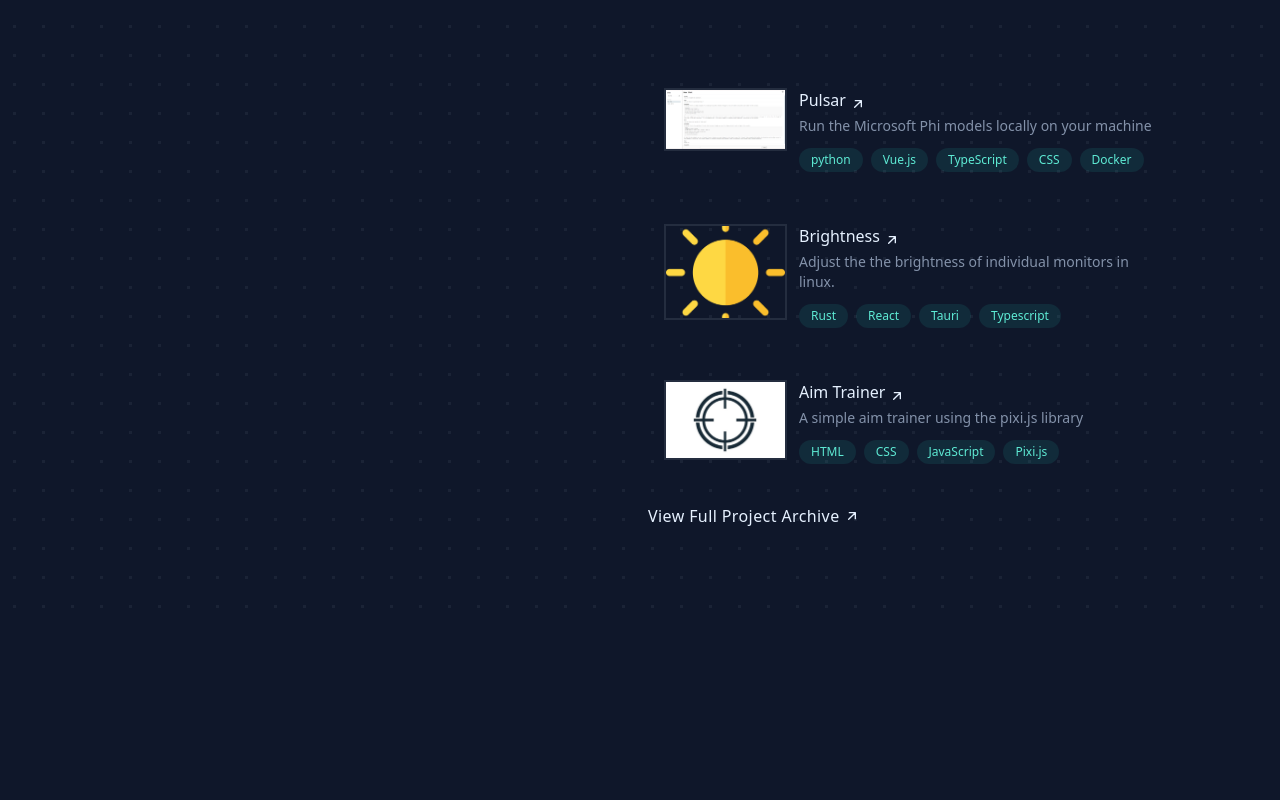
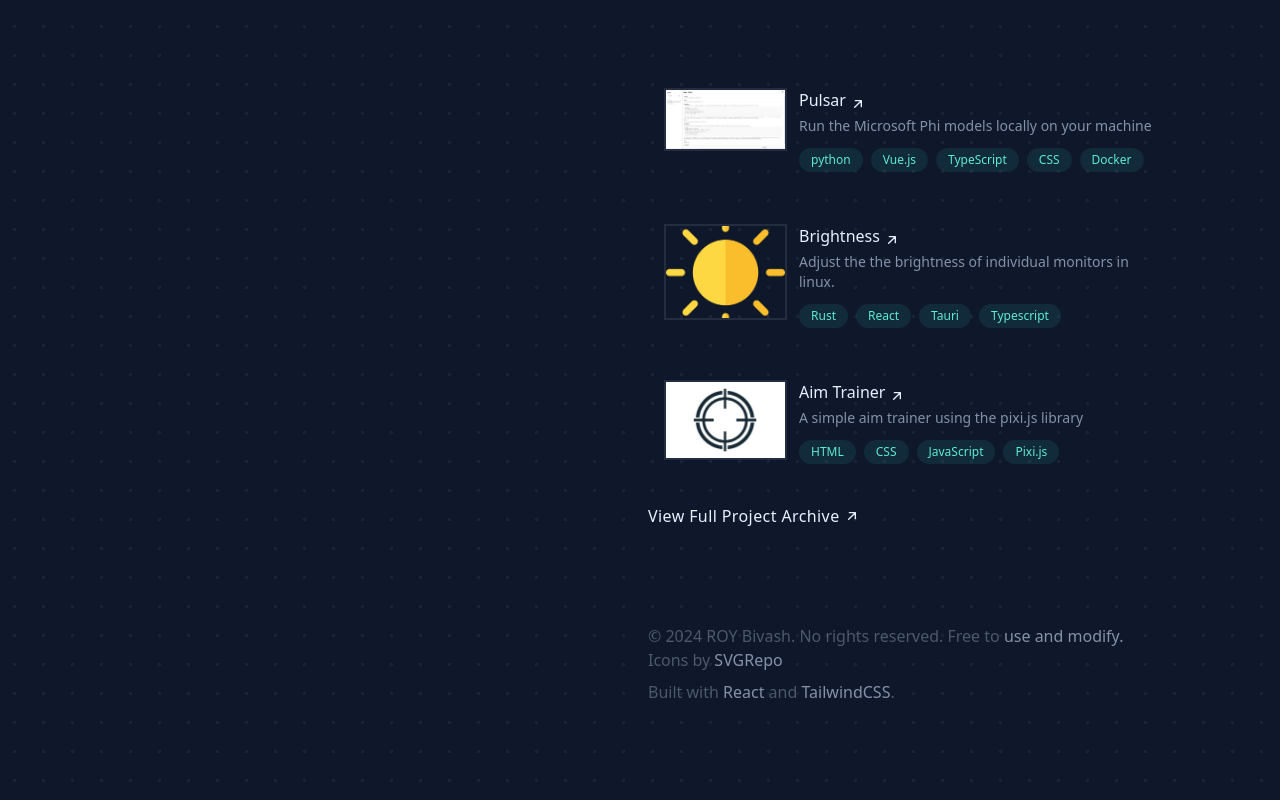
Before and after one commit to Roy-Bivash/portfolio, a React (Vite) app: page / in a window 1280 px wide. Shown: the part 1235-2035 px from the top of the page. Before the commit the page ends 1859 px from the top, so only its background shows below. Built offline with nearby package versions, Linux system fonts and the light colour scheme.

Commit message:
feat: creation of a footer

```diff
--- a/src/pages/home/main/Main.tsx
+++ b/src/pages/home/main/Main.tsx
@@ -154,6 +154,17 @@ export function Main(){
                     </a>
                 </div>
             </section>
+            <div className="text-textBackground">
+                <p>
+                    &copy; 2024 ROY Bivash. No rights reserved. Free to <a href="https://github.com/Roy-Bivash/portfolio" target="_blank" className="transition text-textDescription hover:underline hover:text-teal-300">use and modify.</a>
+                </p>
+                <p>
+                    Icons by <a href="https://www.svgrepo.com/" target="_blank" className="transition text-textDescription hover:underline hover:text-teal-300">SVGRepo</a>
+                </p>
+                <p className="mt-2">
+                    Built with <a href="https://reactjs.org/" target="_blank" className="transition text-textDescription hover:underline hover:text-teal-300">React</a> and <a href="https://tailwindcss.com/" target="_blank" className="transition text-textDescription hover:underline hover:text-teal-300">TailwindCSS</a>.
+                </p>
+            </div>
         </main>
     )
 }
```
